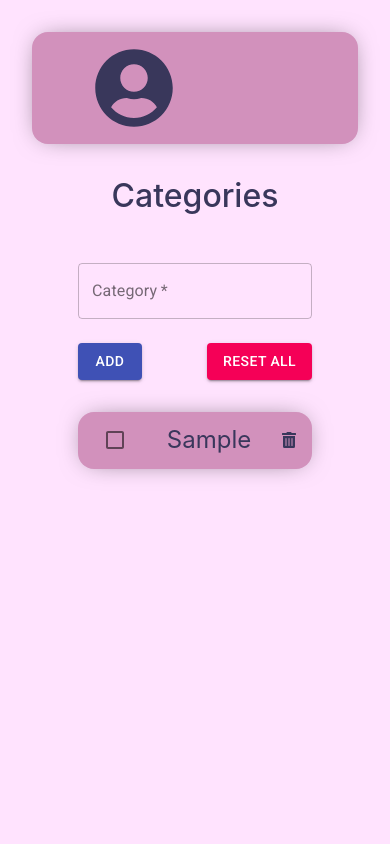
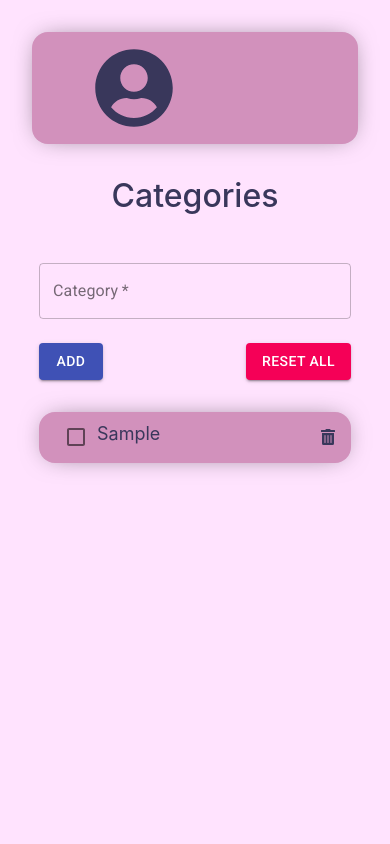
Before and after one commit to dereakif/patika-todo-task, a React (Create React App) app: page /todo in a window 390 px wide. Both pictures are taken after typing "Sample" into the empty fields and a click on the button "ADD". Shown: the top 844 px of the page. Built offline with nearby package versions, Linux system fonts and the light colour scheme.

Commit message:
add: trash icon to todo element

```diff
--- a/src/components/Pages/Todo/Todo.js
+++ b/src/components/Pages/Todo/Todo.js
@@ -233,6 +233,13 @@ const Todo = (props) => {
             {categories.length > 0 &&
               categories.map((category, index) => (
                 <div key={index} className="categoryContainer">
+                  <div
+                    style={{
+                      display: "flex",
+                      alignContent: "center",
+                      justifyContent: "center",
+                    }}
+                  >
                     <Checkbox
                       name="checkedB"
                       color="primary"
@@ -241,12 +248,12 @@ const Todo = (props) => {
                     />
 
                     <p className="category">{category.name}</p>
-                  <div onClick={() => deleteCategoryHandler(category.id)}>
+                  </div>
                   <FontAwesomeIcon
+                    onClick={() => deleteCategoryHandler(category.id)}
                     icon={faTrashAlt}
                     style={{ cursor: "pointer" }}
                   />
-                  </div>
                 </div>
               ))}
           </div>
@@ -320,6 +327,7 @@ const Todo = (props) => {
                   <div className="todoOverflow">
                     {todoCard.todos.map((item, todoIndex) => (
                       <div className="todoContainer" key={todoIndex}>
+                        <div style={{ display: "flex" }}>
                           <input
                             type="checkbox"
                             onClick={() =>
@@ -336,12 +344,12 @@ const Todo = (props) => {
                           >
                             {item.todo}
                           </div>
-                        <button
+                        </div>
+                        <FontAwesomeIcon
                           onClick={() => deleteHandler(todoIndex, todoCard.id)}
-                          style={{ height: "max-content" }}
-                        >
-                          &times;
-                        </button>
+                          icon={faTrashAlt}
+                          style={{ cursor: "pointer" }}
+                        />
                       </div>
                     ))}
                   </div>
--- a/src/components/Pages/Todo/Todo.scss
+++ b/src/components/Pages/Todo/Todo.scss
@@ -56,7 +56,7 @@
     .categorySection {
       padding: 1rem;
       @media (max-width: 767px) {
-        width: 60%;
+        width: 80%;
         margin: auto;
       }
       #categoryTitle {
@@ -81,12 +81,12 @@
           display: flex;
           align-items: center;
           justify-content: space-between;
-          margin: 0.5rem 2rem;
+          margin: 0.5rem 1rem;
           @media (max-width: 767px) {
             margin: 0.3rem 1rem;
           }
           .category {
-            font-size: 24px;
+            font-size: 18px;
           }
         }
       }
```
Lines whose indentation alone changed are shown as unchanged.
